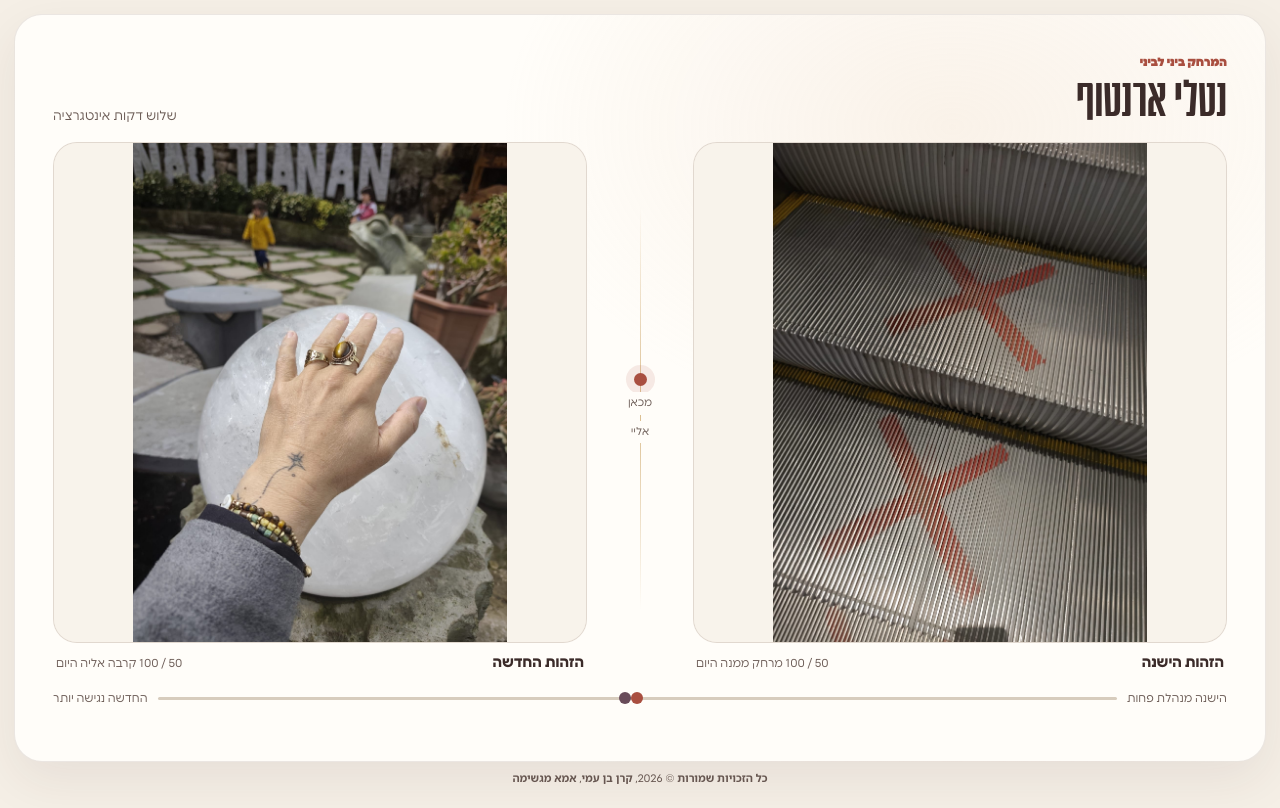
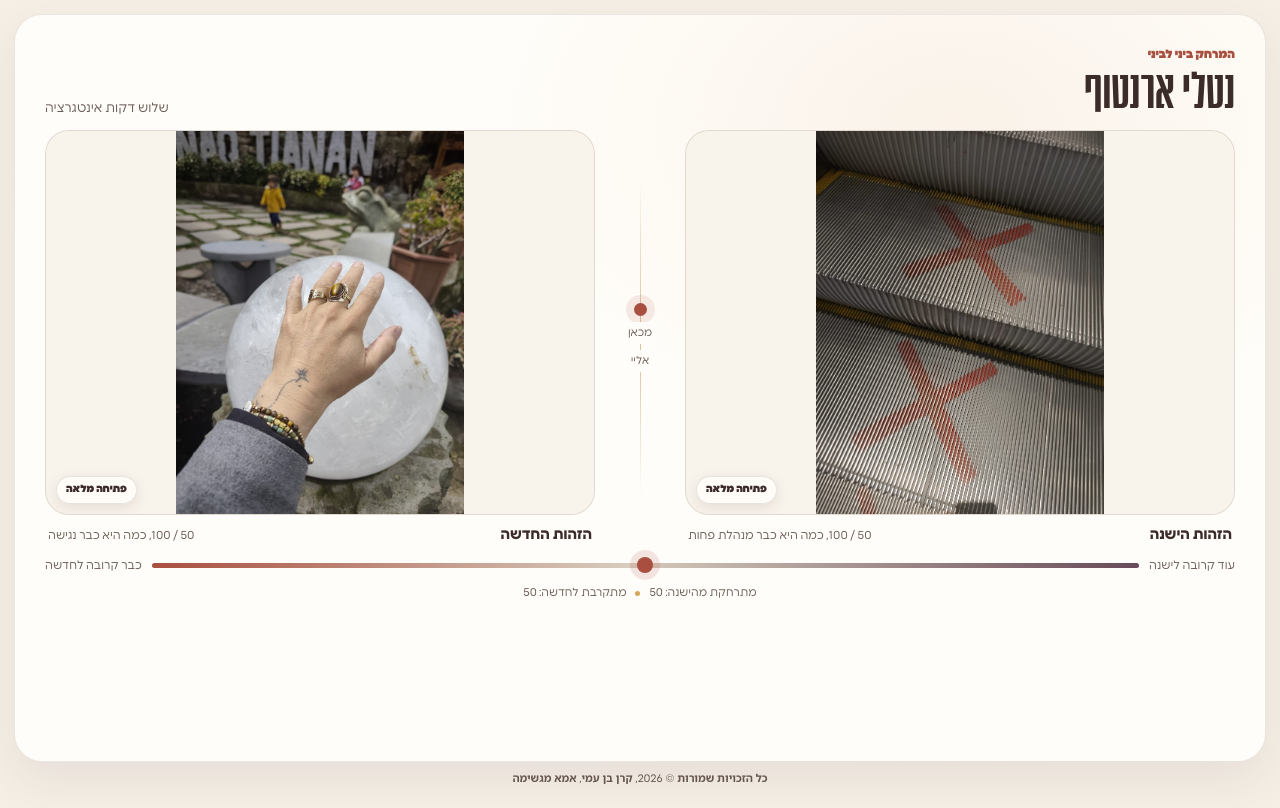
Before and after one commit to immamagshima/hamerchak-beini-leveini-live, a Next.js app: page /evidence in a window 1280 px wide. Built offline with nearby package versions, Linux system fonts and the light colour scheme.

Commit message:
Clarify identity journey scale

```diff
--- a/app/evidence-stage.tsx
+++ b/app/evidence-stage.tsx
@@ -31,22 +31,23 @@
       <div className="evidence-images">
         <figure className={`evidence-image-card old-evidence ${participant.split ? "split-old" : ""} ${state.showOld ? "is-visible" : ""}`}>
           <button type="button" onClick={() => onImage?.(participant.oldImage, `${participant.name}, הזהות הישנה`)} aria-label={`פתחי את תמונת הזהות הישנה של ${participant.name}`}>
-            <span className="evidence-image-viewport"><img src={participant.oldImage} alt={`הזהות הישנה של ${participant.name}`} /></span>
+            <span className="evidence-image-viewport"><img src={participant.oldImage} alt={`הזהות הישנה של ${participant.name}`} /><span className="image-open-cue">פתיחה מלאה</span></span>
           </button>
-          <figcaption><b>הזהות הישנה</b><span>{state.oldDistance} / 100 מרחק ממנה היום</span></figcaption>
+          <figcaption><b>הזהות הישנה</b><span>{state.oldDistance} / 100, כמה היא כבר מנהלת פחות</span></figcaption>
         </figure>
         <div className="identity-bridge" aria-hidden="true"><i /><span>מכאן</span><em>אליי</em></div>
         <figure className={`evidence-image-card new-evidence ${participant.split ? "split-new" : ""} ${state.showNew ? "is-visible" : ""}`}>
           <button type="button" onClick={() => onImage?.(participant.newImage, `${participant.name}, הזהות החדשה`)} aria-label={`פתחי את תמונת הזהות החדשה של ${participant.name}`}>
-            <span className="evidence-image-viewport"><img src={participant.newImage} alt={`הזהות החדשה של ${participant.name}`} /></span>
+            <span className="evidence-image-viewport"><img src={participant.newImage} alt={`הזהות החדשה של ${participant.name}`} /><span className="image-open-cue">פתיחה מלאה</span></span>
           </button>
-          <figcaption><b>הזהות החדשה</b><span>{state.newCloseness} / 100 קרבה אליה היום</span></figcaption>
+          <figcaption><b>הזהות החדשה</b><span>{state.newCloseness} / 100, כמה היא כבר נגישה</span></figcaption>
         </figure>
       </div>
 
-      <div className="evidence-scale" aria-label="מפת המרחק והקרבה">
-        <span>הישנה מנהלת פחות</span><div><i style={{ insetInlineStart: `${state.oldDistance}%` }} /><b style={{ insetInlineEnd: `${state.newCloseness}%` }} /></div><span>החדשה נגישה יותר</span>
+      <div className="evidence-scale" aria-label={`התנועה מהזהות הישנה לזהות החדשה, ${state.newCloseness} מתוך 100`}>
+        <span>עוד קרובה לישנה</span><div><b className="journey-marker" style={{ insetInlineStart: `${state.newCloseness}%` }} /></div><span>כבר קרובה לחדשה</span>
       </div>
+      <div className="evidence-scale-readout"><span>מתרחקת מהישנה: {state.oldDistance}</span><i aria-hidden="true" /><span>מתקרבת לחדשה: {state.newCloseness}</span></div>
       {state.statement && <blockquote>״{state.statement}״</blockquote>}
     </section>
   );
--- a/app/globals.css
+++ b/app/globals.css
@@ -258,18 +258,19 @@
 .lesson-footer { padding: 9px 18px; color: #665650; text-align: center; font-family: "NotoBrand", "Polin", Arial, sans-serif; font-size: .68rem; }
 
 .lesson-evidence-layout { min-height: 0; display: grid; grid-template-columns: minmax(0, 1fr) minmax(310px, 350px); gap: 14px; padding: 14px; }
-.evidence-live-stage { min-width: 0; min-height: 0; display: grid; grid-template-rows: auto minmax(0, 1fr) auto auto; align-content: center; gap: clamp(10px, 2vh, 18px); padding: clamp(18px, 3vw, 38px); border: 1px solid rgba(103,82,72,.13); border-radius: 28px; background: radial-gradient(ellipse at 75% 15%, rgba(231,205,176,.22), transparent 34%), #fffdf9; box-shadow: 0 18px 50px rgba(59,43,41,.08); overflow: hidden; }
+.evidence-live-stage { min-width: 0; min-height: 0; display: grid; grid-template-rows: auto auto auto auto auto; align-content: start; gap: clamp(8px, 1.4vh, 14px); padding: clamp(16px, 2.4vw, 30px); border: 1px solid rgba(103,82,72,.13); border-radius: 28px; background: radial-gradient(ellipse at 75% 15%, rgba(231,205,176,.22), transparent 34%), #fffdf9; box-shadow: 0 18px 50px rgba(59,43,41,.08); overflow: hidden; }
 .evidence-stage-header { display: flex; justify-content: space-between; align-items: end; gap: 16px; }
 .evidence-stage-header > div { display: grid; }
 .evidence-stage-header span { color: var(--clay); font-size: .75rem; font-weight: 800; }
 .evidence-stage-header h1 { margin: .2rem 0 0; font-family: "Barlev", "Polin", Arial, sans-serif; font-size: clamp(2.2rem, 4.3vw, 4.6rem); font-weight: 600; line-height: .95; }
 .evidence-stage-header small { color: var(--muted); }
-.evidence-images { min-height: 0; display: grid; grid-template-columns: minmax(0, 1fr) 86px minmax(0, 1fr); align-items: stretch; gap: 10px; }
+.evidence-images { min-height: 0; height: clamp(300px, 52vh, 500px); display: grid; grid-template-columns: minmax(0, 1fr) 70px minmax(0, 1fr); align-items: stretch; gap: 10px; }
 .evidence-image-card { min-width: 0; min-height: 0; margin: 0; display: grid; grid-template-rows: minmax(0, 1fr) auto; gap: 9px; opacity: .12; filter: grayscale(.8) blur(3px); transform: scale(.97); transition: opacity .35s ease, filter .35s ease, transform .35s ease; }
 .evidence-image-card.is-visible { opacity: 1; filter: none; transform: none; }
 .evidence-image-card > button { min-height: 0; padding: 0; border: 1px solid rgba(103,82,72,.13); border-radius: 24px; overflow: hidden; background: #f3ece3; }
-.evidence-image-viewport { position: relative; width: 100%; height: 100%; min-height: 250px; display: block; overflow: hidden; }
+.evidence-image-viewport { position: relative; width: 100%; height: 100%; min-height: 0; display: block; overflow: hidden; }
 .evidence-image-viewport img { position: absolute; inset: 0; width: 100%; height: 100%; max-width: none; object-fit: contain; background: #f8f3eb; }
+.image-open-cue { position: absolute; z-index: 2; inset: auto auto 10px 10px; padding: 5px 9px; border-radius: 999px; background: rgba(255,253,249,.92); color: var(--ink); border: 1px solid rgba(59,43,41,.12); font-size: .65rem; font-weight: 800; box-shadow: 0 4px 14px rgba(59,43,41,.1); }
 .evidence-image-card.split-old .evidence-image-viewport img { width: 200%; left: 0; right: auto; object-fit: cover; }
 .evidence-image-card.split-new .evidence-image-viewport img { width: 200%; right: 0; left: auto; object-fit: cover; }
 .evidence-image-card figcaption { display: flex; justify-content: space-between; align-items: baseline; gap: 8px; padding-inline: 3px; }
@@ -280,10 +281,10 @@
 .identity-bridge i { z-index: 1; width: 13px; height: 13px; border-radius: 50%; background: var(--clay); box-shadow: 0 0 0 8px rgba(182,92,74,.12); }
 .identity-bridge span, .identity-bridge em { z-index: 1; padding: 3px 5px; background: #fffdf9; font-style: normal; }
 .evidence-scale { display: grid; grid-template-columns: auto minmax(150px, 1fr) auto; align-items: center; gap: 10px; color: var(--muted); font-size: .72rem; }
-.evidence-scale > div { position: relative; height: 3px; border-radius: 999px; background: #d7ccbd; }
-.evidence-scale i, .evidence-scale b { position: absolute; top: 50%; width: 12px; height: 12px; border-radius: 50%; transform: translate(-50%, -50%); }
-.evidence-scale i { background: var(--atlas-now); }
-.evidence-scale b { background: var(--clay); }
+.evidence-scale > div { position: relative; height: 5px; border-radius: 999px; background: linear-gradient(90deg, var(--clay), #d7ccbd 48%, var(--atlas-now)); }
+.evidence-scale .journey-marker { position: absolute; top: 50%; width: 16px; height: 16px; border-radius: 50%; transform: translate(50%, -50%); background: var(--clay); box-shadow: 0 0 0 7px rgba(169,79,64,.14); }
+.evidence-scale-readout { display: flex; justify-content: center; align-items: center; gap: 9px; color: var(--muted); font-size: .7rem; }
+.evidence-scale-readout i { width: 5px; height: 5px; border-radius: 50%; background: var(--gold); }
 .evidence-live-stage blockquote { margin: 0; padding: 12px 16px; border-right: 2px solid var(--gold); color: var(--ink); background: #f8f1e7; font-family: "Barlev", "Polin", Arial, sans-serif; font-size: clamp(1.1rem, 2vw, 1.6rem); }
 
 .evidence-controller { min-height: 0; overflow: auto; display: grid; align-content: start; gap: 10px; padding: 14px; border: 1px solid var(--line); border-radius: 24px; background: rgba(255,253,249,.96); box-shadow: 0 18px 50px rgba(59,43,41,.08); }
@@ -300,6 +301,10 @@
 .facilitator-range span { display: flex; justify-content: space-between; gap: 8px; font-size: .78rem; font-weight: 700; }
 .facilitator-range output { color: var(--clay); }
 .facilitator-range input { width: 100%; min-height: 36px; accent-color: var(--clay); }
+.journey-range { padding: 12px; border-color: rgba(169,79,64,.24); background: #f8f1e8; }
+.journey-range > span { font-size: .82rem; }
+.journey-range small { display: flex; justify-content: space-between; gap: 8px; color: var(--muted); font-size: .66rem; }
+.journey-range small b { font-weight: 600; }
 .facilitator-statement span { font-size: .78rem; font-weight: 700; }
 .facilitator-statement input { min-height: 44px; padding: 8px 10px; border: 1px solid var(--line); border-radius: 11px; background: white; }
 .controller-actions { grid-template-columns: 1fr 1fr; }
@@ -396,17 +401,18 @@
   .lesson-header nav button { min-height: 42px; padding: .4rem .25rem; font-size: .68rem; }
   .lesson-header nav button b { display: block; margin: 0; }
   .lesson-evidence-layout { grid-template-columns: 1fr; padding: 8px; }
-  .evidence-live-stage { min-height: 620px; border-radius: 22px; padding: 16px 10px; }
+  .evidence-live-stage { min-height: 0; border-radius: 22px; padding: 14px 10px; }
   .evidence-stage-header { align-items: center; }
   .evidence-stage-header h1 { font-size: clamp(2rem, 10vw, 3rem); }
   .evidence-stage-header small { font-size: .65rem; }
-  .evidence-images { grid-template-columns: minmax(0, 1fr) 34px minmax(0, 1fr); gap: 5px; }
+  .evidence-images { height: clamp(250px, 38vh, 330px); grid-template-columns: minmax(0, 1fr) 28px minmax(0, 1fr); gap: 5px; }
   .evidence-image-card > button { border-radius: 16px; }
-  .evidence-image-viewport { min-height: 260px; }
+  .evidence-image-viewport { min-height: 0; }
   .evidence-image-card figcaption { display: grid; }
   .evidence-image-card figcaption span { font-size: .62rem; }
   .identity-bridge span, .identity-bridge em { display: none; }
-  .evidence-scale { grid-template-columns: 1fr; text-align: center; }
+  .evidence-scale { grid-template-columns: auto minmax(120px, 1fr) auto; text-align: center; font-size: .62rem; }
+  .evidence-scale-readout { flex-wrap: wrap; }
   .evidence-controller { max-height: none; }
   .lesson-personal-stage { grid-template-columns: 1fr; padding: 18px 10px; }
   .lesson-copy h1, .invitation-stage h1 { font-size: clamp(2.8rem, 13vw, 4.5rem); }
--- a/app/wall/facilitator-studio.tsx
+++ b/app/wall/facilitator-studio.tsx
@@ -28,7 +28,10 @@
     setOrigin(location.origin);
     try {
       const saved = JSON.parse(localStorage.getItem(EVIDENCE_KEY) || "null");
-      if (saved?.state) setState({ ...initialEvidenceState, ...saved.state });
+      if (saved?.state) {
+        const journey = Number(saved.state.newCloseness ?? saved.state.oldDistance ?? 50);
+        setState({ ...initialEvidenceState, ...saved.state, oldDistance: journey, newCloseness: journey });
+      }
       if (Array.isArray(saved?.done)) setDone(saved.done);
     } catch {}
     channelRef.current = "BroadcastChannel" in window ? new BroadcastChannel("identity-evidence-live") : null;
@@ -57,6 +60,10 @@
 
   function update(patch: Partial<EvidenceLiveState>) {
     setState((value) => ({ ...value, ...patch }));
+  }
+
+  function updateJourney(value: number) {
+    update({ oldDistance: value, newCloseness: value });
   }
 
   function select(index: number) {
@@ -93,8 +100,7 @@
           <div className="controller-summary"><strong>{done.length} מתוך {evidenceParticipants.length} הושלמו</strong><span>{remaining} נשארו</span></div>
           <div className="evidence-timer"><output>{formatTime(seconds)}</output><div><button onClick={() => setRunning((value) => !value)}>{running ? "השהיה" : seconds === 180 ? "התחלה" : "המשך"}</button><button onClick={() => { setSeconds(180); setRunning(false); }}>איפוס</button><button onClick={() => setSeconds((value) => value + 60)}>דקה +</button></div></div>
           <div className="reveal-controls"><button className={state.showOld ? "active" : ""} onClick={() => update({ showOld: !state.showOld })}>זהות ישנה</button><button className={state.showNew ? "active" : ""} onClick={() => update({ showNew: !state.showNew })}>זהות חדשה</button></div>
-          <label className="facilitator-range"><span>המרחק מהזהות הישנה <output>{state.oldDistance} / 100</output></span><input type="range" min="0" max="100" value={state.oldDistance} onChange={(event) => update({ oldDistance: Number(event.target.value) })} /></label>
-          <label className="facilitator-range"><span>הקרבה לזהות החדשה <output>{state.newCloseness} / 100</output></span><input type="range" min="0" max="100" value={state.newCloseness} onChange={(event) => update({ newCloseness: Number(event.target.value) })} /></label>
+          <label className="facilitator-range journey-range"><span>איפה היא נמצאת היום בתנועה ביניהן? <output>{state.newCloseness} / 100</output></span><input type="range" min="0" max="100" value={state.newCloseness} onChange={(event) => updateJourney(Number(event.target.value))} /><small><b>עוד קרובה לישנה</b><b>קרובה לחדשה</b></small></label>
           <label className="facilitator-statement"><span>המשפט שנשאר</span><input value={state.statement} maxLength={110} onChange={(event) => update({ statement: event.target.value })} placeholder="אפשר גם בלי משפט" /></label>
           <div className="controller-actions"><button className="primary" onClick={completeAndNext}>הושלם, לבאה</button><button onClick={() => select(Math.max(0, state.index - 1))}>הקודמת</button><button onClick={() => window.open("/evidence", "identityEvidenceStage")}>פתחי מסך הקרנה נקי</button></div>
           <div className="people-strip" aria-label="רשימת המשתתפות">{evidenceParticipants.map((person, index) => <button key={person.name} className={`${index === state.index ? "active" : ""} ${done.includes(index) ? "done" : ""}`} onClick={() => select(index)}><i />{person.name}</button>)}</div>
```
